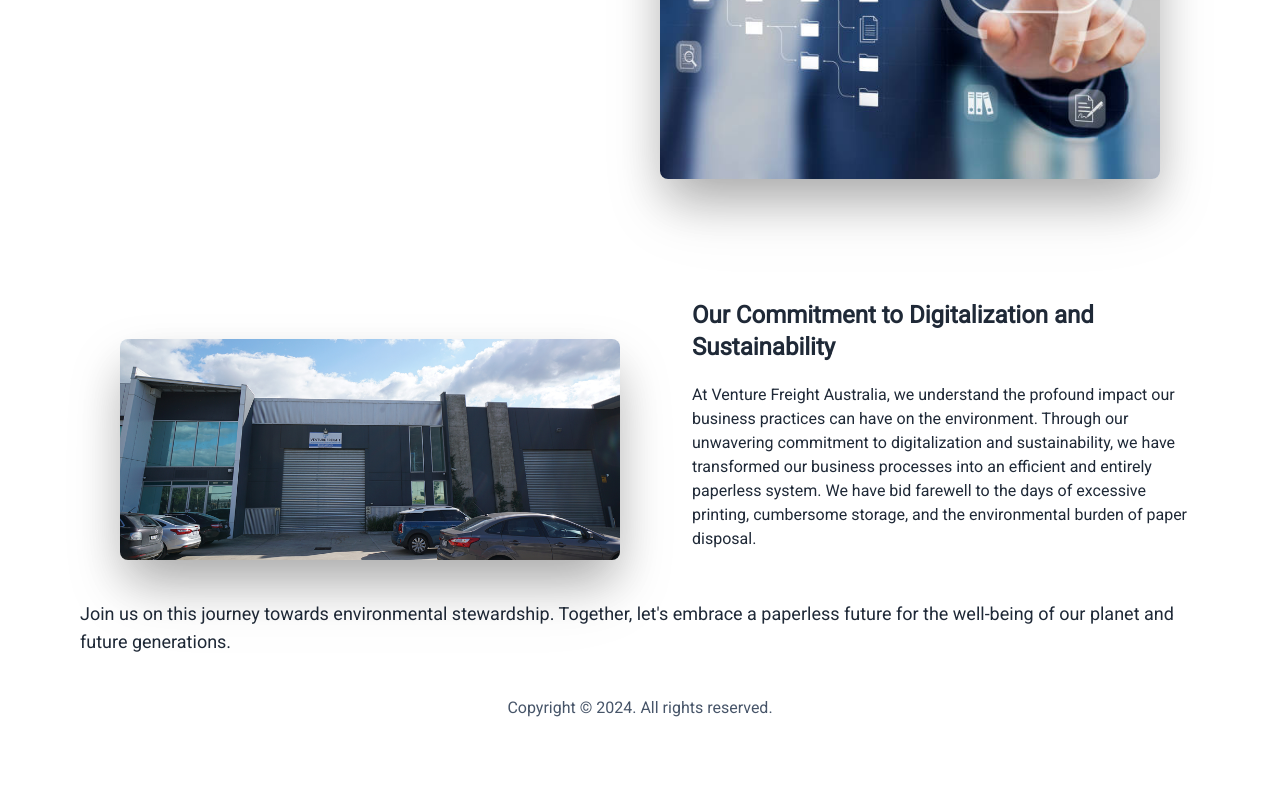
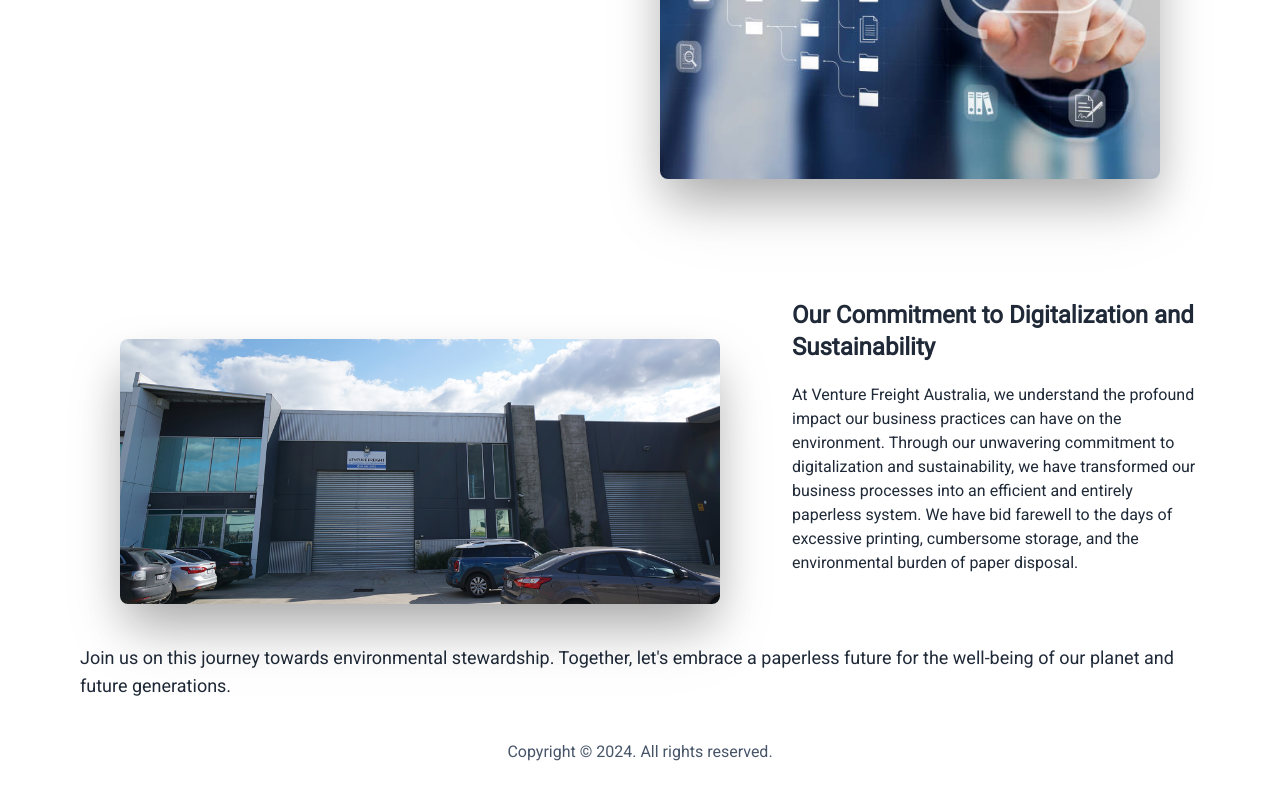
Before and after one commit to jomerventolero/venturefreightau, a Next.js app: page /carbon-footprint in a window 1280 px wide. Shown: the part 1432-2232 px from the top of the page. Before the commit the page ends 2192 px from the top, so only its background shows below. Built offline with nearby package versions, Linux system fonts and the light colour scheme; what tw-elements would draw is missing.

Commit message:
Image positioning fixed

```diff
--- a/src/app/carbon-footprint/page.js
+++ b/src/app/carbon-footprint/page.js
@@ -62,7 +62,7 @@
           viewport={{ once:true }}
           className="flex flex-col sm:flex-row pt-5 sm:gap-8 sm:pt-20 justify-center"
         >
-          <Image src="/assets/about-us.jpg" alt="Digitalization" width={500} height={300} className="sm:m-10 m-2 rounded-lg drop-shadow-2xl shadow-2xl hidden sm:block"/>
+          <Image src="/assets/about-us.jpg" alt="Digitalization" width={600} height={400} className="aspect-auto sm:m-10 m-2 rounded-lg drop-shadow-2xl shadow-2xl hidden sm:block"/>
           <div>
             <h1 className="text-2xl font-bold">Our Commitment to Digitalization and Sustainability</h1>
             <p className="pt-5 sm:text-start text-justify">At Venture Freight Australia, we understand the profound impact our business practices can have on the environment. Through our unwavering commitment to digitalization and sustainability, we have transformed our business processes into an efficient and entirely paperless system. We have bid farewell to the days of excessive printing, cumbersome storage, and the environmental burden of paper disposal.</p>
```
